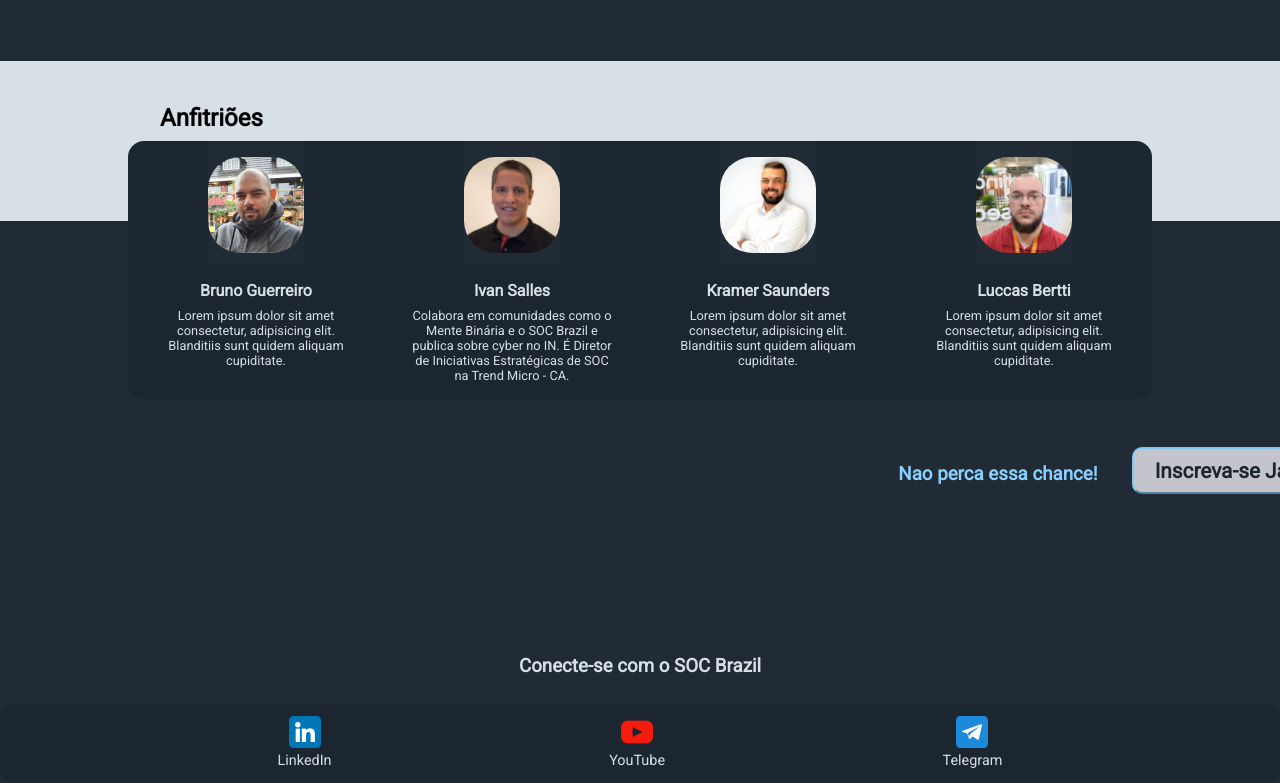
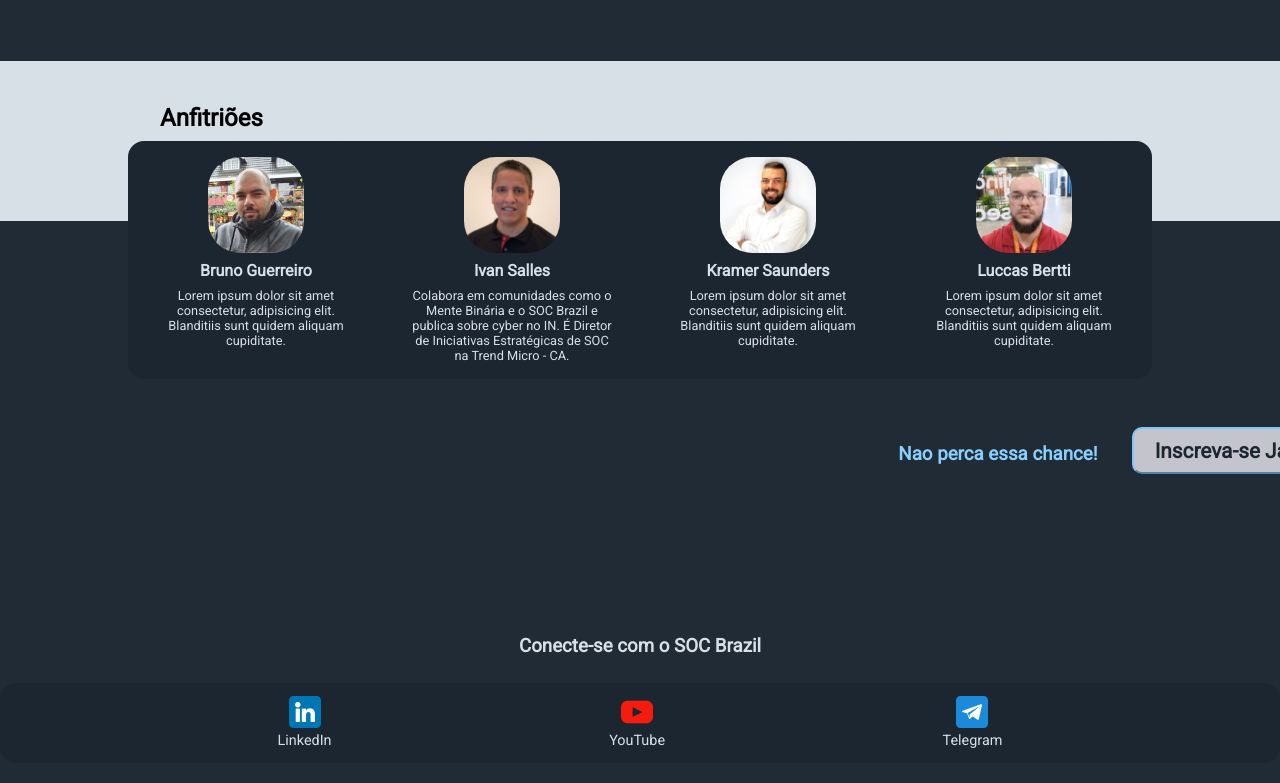
Before and after one commit to Tathy-Max/socBrazilProject, a React (Create React App) app: page / in a window 1280 px wide. Shown: the part 1422-2205 px from the top of the page. Built offline with nearby package versions, Linux system fonts and the light colour scheme.

Commit message:
meditors img adjustment

```diff
--- a/src/App.js
+++ b/src/App.js
@@ -1,11 +1,9 @@
 import { Navbar } from './components/Navbar';
 import { Event } from './components/Event';
 import { CardM } from './components/CardM';
-
-// import SpeakerD from './components/SpeakerD';
-
 import { Info } from './components/Info';
 import { Mediators } from './components/Mediators';
+
 import { Footer } from './components/Footer';
 
 import speakers from './speakers.json';
@@ -13,7 +11,7 @@ import { useState } from 'react';
 import './index.css';
 
 function App() {
-	const [allSpeakers, setAllSpeakers] = useState(speakers);
+	const [allSpeakers] = useState(speakers);
 
 	return (
 		<>
@@ -25,12 +23,12 @@ function App() {
 					return (
 						<>
 							<CardM speakers={speakers} />
-							{/* <SpeakerD speakers={speakers} /> */}
 						</>
 					);
 				})}
 			</div>
 			<Mediators />
+
 			<Footer />
 		</>
 	);
--- a/src/components/CardM/index.js
+++ b/src/components/CardM/index.js
@@ -1,6 +1,5 @@
 import style from '../CardM/styles.module.css';
 import '../../speakers.json';
-// import SpeakerD from '../SpeakerD/index';
 
 export function CardM({ speakers }) {
 	// console.log(speakers);
@@ -10,7 +9,6 @@ export function CardM({ speakers }) {
 			<h2>{speakers.day}</h2>
 			<img src={`${speakers.imageS}`} alt="speakers logo" />
 			<h3>{speakers.name}</h3>
-			{/* <SpeakerD /> */}
 			<p>{speakers.topicS}</p>
 			<a href={speakers.link} target="_blank" rel="noreferrer">
 				<img id={style.imgC} src={speakers.imageC} alt="speakers logo" />
--- a/src/components/Mediators/styles.modules.css
+++ b/src/components/Mediators/styles.modules.css
@@ -30,6 +30,7 @@
 	width: 20%;
 	border-radius: 1rem;
 }
+
 .moderInfoDiv img {
 	border-radius: 2rem;
 	background-color: #1c2630;
@@ -41,6 +42,13 @@
 .moderInfoDiv img:hover {
 	transform: scale(1.1);
 }
+.moderInfoDiv a {
+	border-radius: 2rem;
+	background-color: #1c2630;
+	height: 6rem;
+	margin: 0 auto 0.5rem auto;
+}
+
 .moderInfoDiv h4 {
 	color: #d7dfe7;
 	margin: 1rem auto 0.5rem auto;
```
